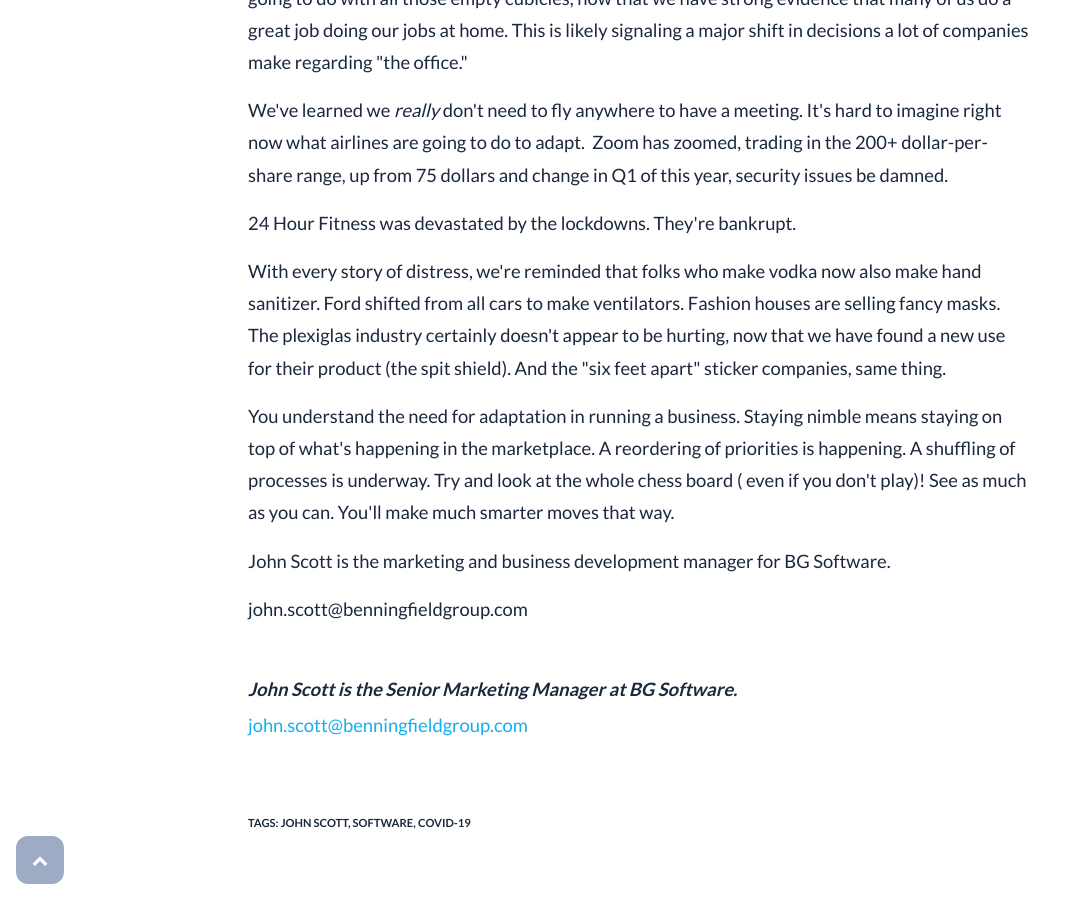
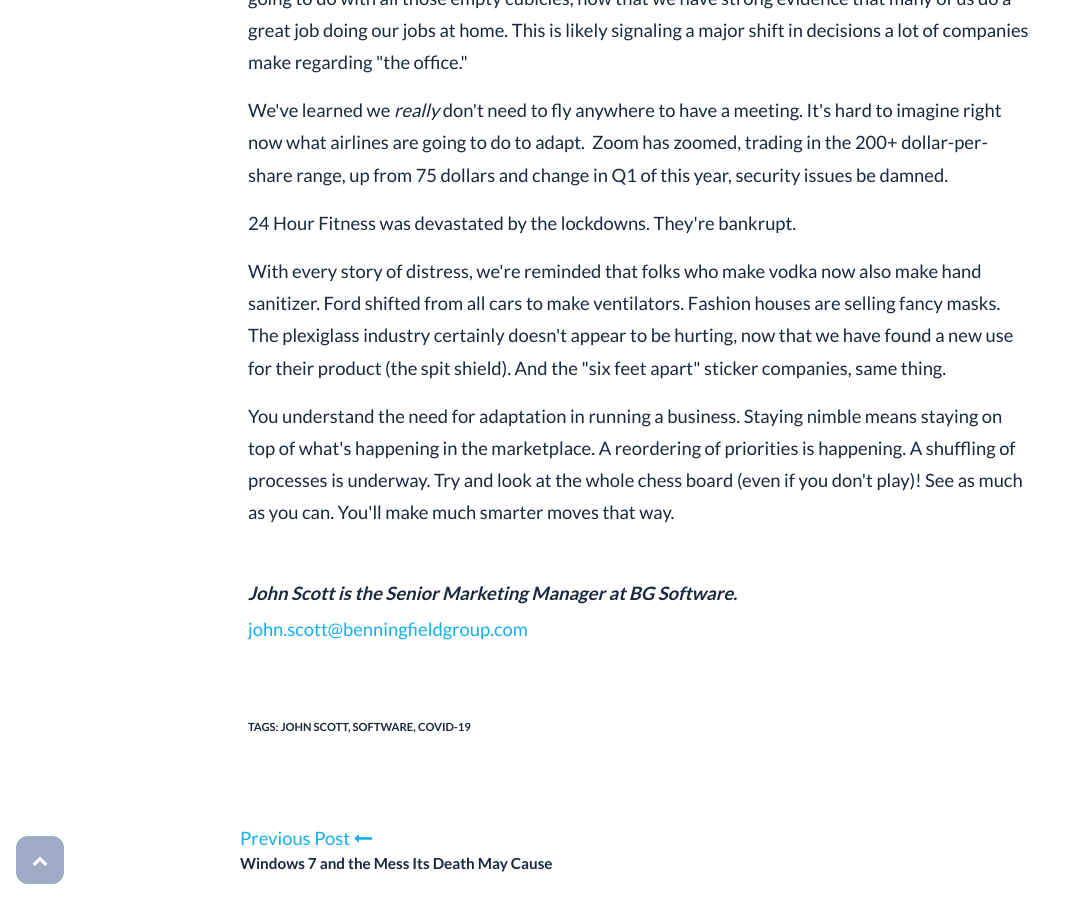
Before and after one commit to bgsoftware/company-site, a Jekyll site: the page built from _posts/2020-07-23-what-was-one-crisis-is-now-policy.md, in a window 1280 px wide and 900 px high, scrolled down 1638 px. Shown: the whole window, without its empty margins (0-1075 px from the left). Built offline with Jekyll 4.4.1, drawn with Linux system fonts in a browser that asks for light colours; comment, search, counter and statistics services are not loaded.

Commit message:
- Change 'adlib' to 'ad-lib'. - trim whitespace from '(even if you don't play'. - remove duplicated author credit.

```diff
--- a/_posts/2020-07-23-what-was-one-crisis-is-now-policy.md
+++ b/_posts/2020-07-23-what-was-one-crisis-is-now-policy.md
@@ -18,7 +18,5 @@ tags : [John Scott, Software,COVID-19]
 <p>We wonder what changes you have made in your business have now become seemingly normal. We know commercial office leasing companies are furiously trying to figure out what they are going to do with all those empty cubicles, now that we have strong evidence that many of us do a great job doing our jobs at home. This is likely signaling a major shift in decisions a lot of companies make regarding "the office."</p>
 <p>We've learned we <em>really</em> don't need to fly anywhere to have a meeting. It's hard to imagine right now what airlines are going to do to adapt.  Zoom has zoomed, trading in the 200+ dollar-per-share range, up from 75 dollars and change in Q1 of this year, security issues be damned.</p>
 <p>24 Hour Fitness was devastated by the lockdowns. They're bankrupt.</p>
-<p>With every story of distress, we're reminded that folks who make vodka now also make hand sanitizer. Ford shifted from all cars to make ventilators. Fashion houses are selling fancy masks. The plexiglas industry certainly doesn't appear to be hurting, now that we have found a new use for their product (the spit shield). And the "six feet apart" sticker companies, same thing.</p>
-<p>You understand the need for adaptation in running a business. Staying nimble means staying on top of what's happening in the marketplace. A reordering of priorities is happening. A shuffling of processes is underway. Try and look at the whole chess board ( even if you don't play)! See as much as you can. You'll make much smarter moves that way.</p>
-<p>John Scott is the marketing and business development manager for BG Software.</p>
-<p>john.scott@benningfieldgroup.com</p>
+<p>With every story of distress, we're reminded that folks who make vodka now also make hand sanitizer. Ford shifted from all cars to make ventilators. Fashion houses are selling fancy masks. The plexiglass industry certainly doesn't appear to be hurting, now that we have found a new use for their product (the spit shield). And the "six feet apart" sticker companies, same thing.</p>
+<p>You understand the need for adaptation in running a business. Staying nimble means staying on top of what's happening in the marketplace. A reordering of priorities is happening. A shuffling of processes is underway. Try and look at the whole chess board (even if you don't play)! See as much as you can. You'll make much smarter moves that way.</p>
```
Also changed, not shown: other parts of _posts/2020-07-23-what-was-one-crisis-is-now-policy.md (+1 -1 lines).
